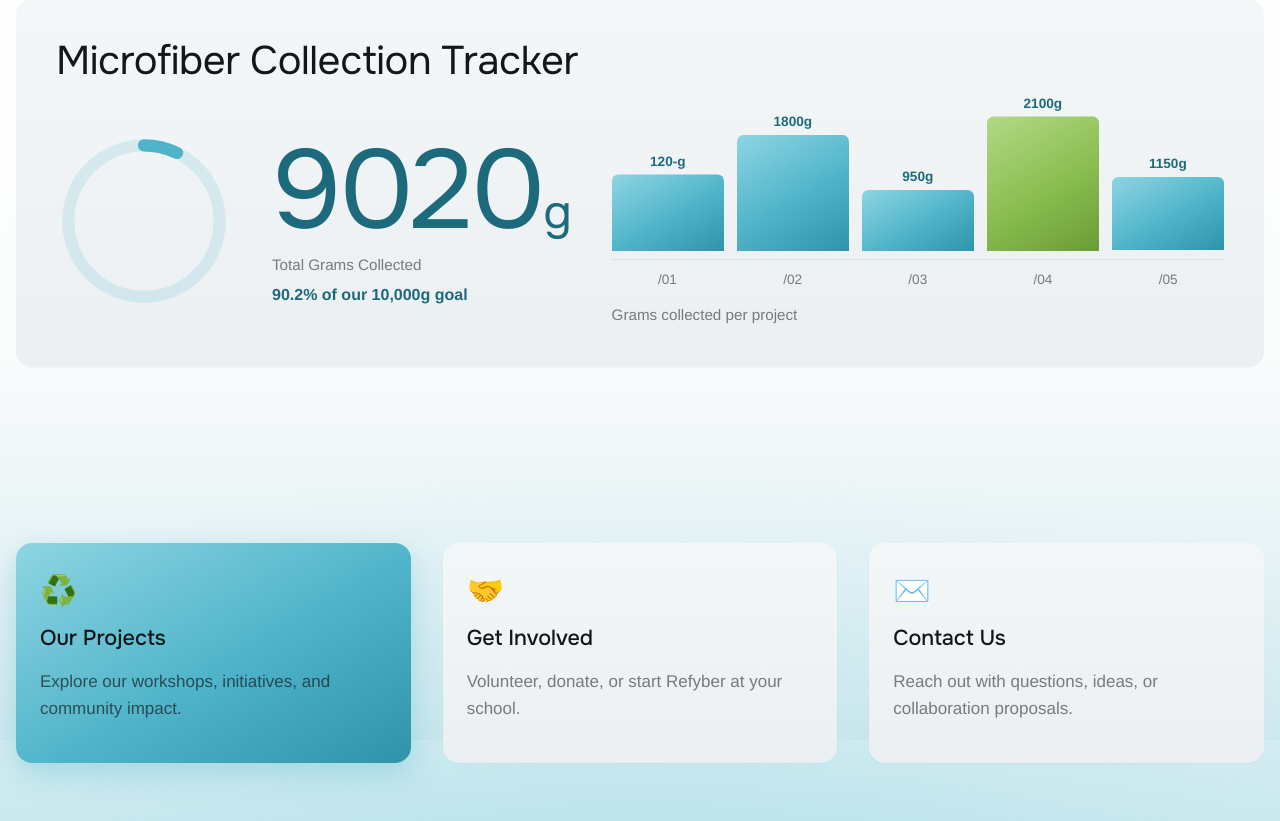
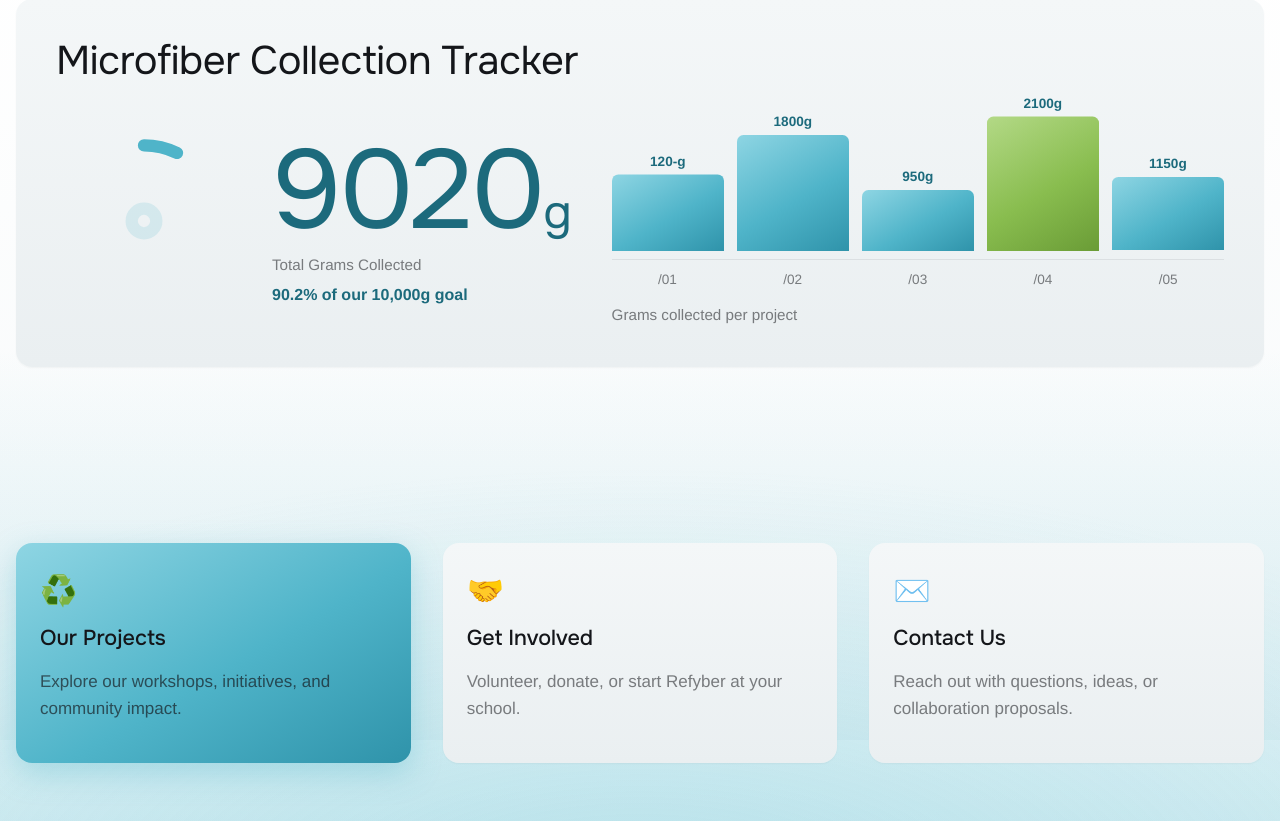
Before and after one commit to sofiajiayihuang/refyberwithus, a plain HTML site: page index.html in a window 1280 px wide. Shown: the part 1660-2481 px from the top of the page. Drawn offline with Linux system fonts and the light colour scheme.

Commit message:
Update index.html

```diff
--- a/index.html
+++ b/index.html
@@ -59,7 +59,7 @@
               <h2>Microfiber Collection Tracker</h2>
               <div class="tracker-viz">
                 <svg class="tracker-ring" viewBox="0 0 200 200" role="img" aria-label="9020 grams of 10,000 gram goal collected">
-                  <circle class="ring-track" cx="100" cy="100" r="86" />
+                  <circle class="ring-track" cx="100" cy="100" r="14" />
                   <circle class="ring-fill" cx="100" cy="100" r="86" />
                 </svg>
                 <div class="tracker-figure">
```
